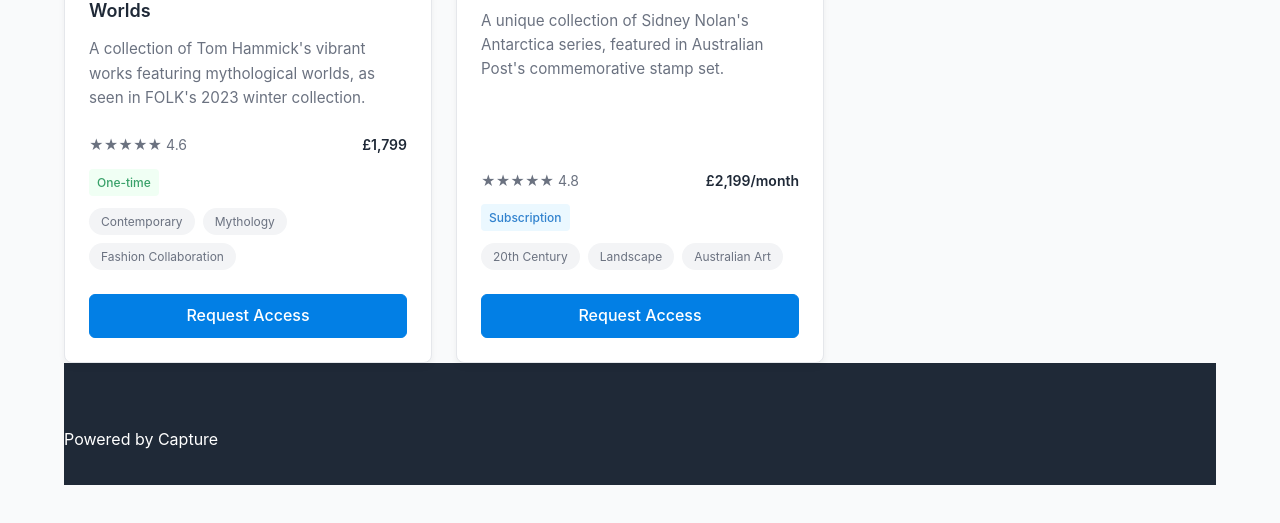
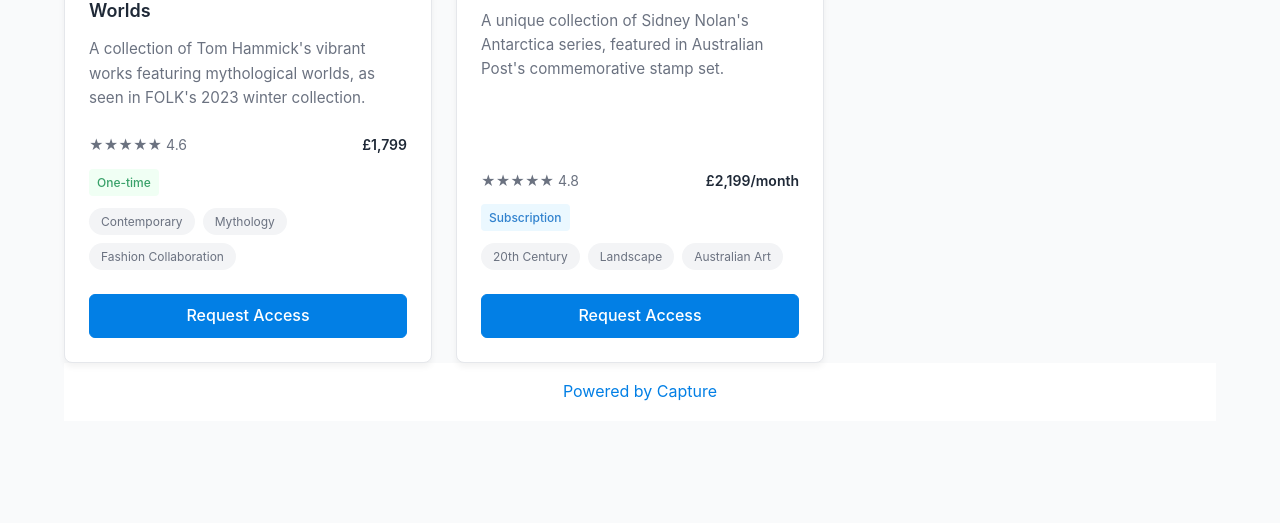
Before and after one commit to tammyyang/data-mart-mockup, a plain HTML site: page index.html in a window 1280 px wide. Shown: the part 1293-1816 px from the top of the page. After the commit the page ends 1794 px from the top, so only its background shows below. Drawn offline with Linux system fonts and the light colour scheme.

Commit message:
update styles.css

```diff
--- a/styles.css
+++ b/styles.css
@@ -359,7 +359,7 @@ header {
 }
 
 footer {
-    background-color: var(--dark-text);
+    background-color: var(--white);
     color: var(--white);
     padding: 4rem 0 2rem;
 }
@@ -410,3 +410,22 @@ footer {
     color: #e53e3e;
     font-style: italic;
 }
+
+.footer {
+    background-color: var(--white);
+    color: var(--white);
+    padding: 1rem 0;
+    text-align: center;
+}
+
+.footer-content {
+    max-width: 1200px;
+    margin: 0 auto;
+    padding: 0 1.5rem;
+    text-align: center;
+}
+
+.footer p {
+    font-size: 1rem;
+    color: var(--primary-color);
+}
```
